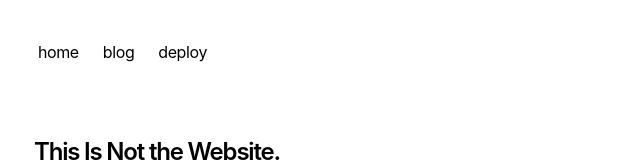
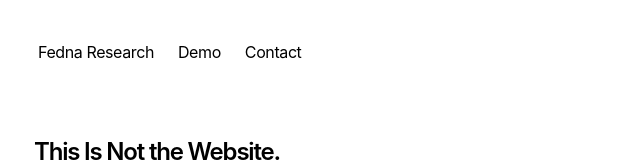
Before and after one commit to joefedna/fedna.dev, a Next.js app: page / in a window 1280 px wide. Shown: the top 162 px of the page, without its empty margins (318-958 px from the left). Built offline with nearby package versions, Linux system fonts and the light colour scheme.

Commit message:
Update nav.tsx

```diff
--- a/app/components/nav.tsx
+++ b/app/components/nav.tsx
@@ -1,14 +1,14 @@
 import Link from 'next/link'
 
 const navItems = {
-  '/': {
-    name: 'home',
+  'https://fednaresearch.com/': {
+    name: 'Fedna Research',
   },
-  '/blog': {
-    name: 'blog',
+  '/demo': {
+    name: 'Demo',
   },
-  'https://vercel.com/templates/next.js/portfolio-starter-kit': {
-    name: 'deploy',
+  'mailto:joe@fednaresearch.com': {
+    name: 'Contact',
   },
 }
 
```
